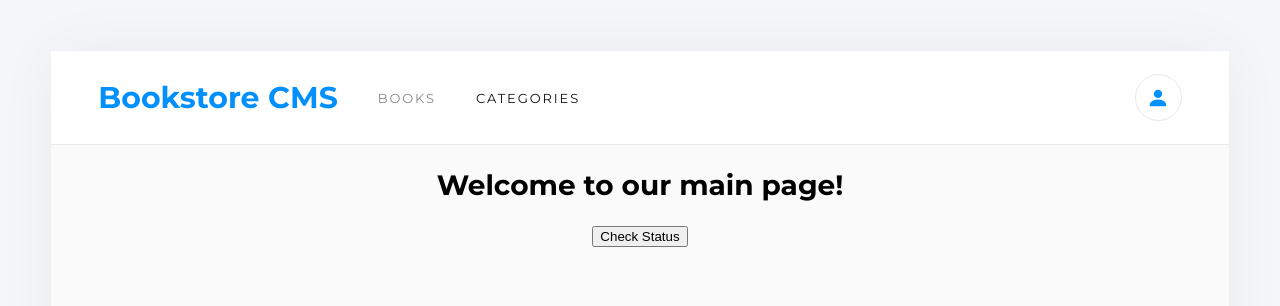
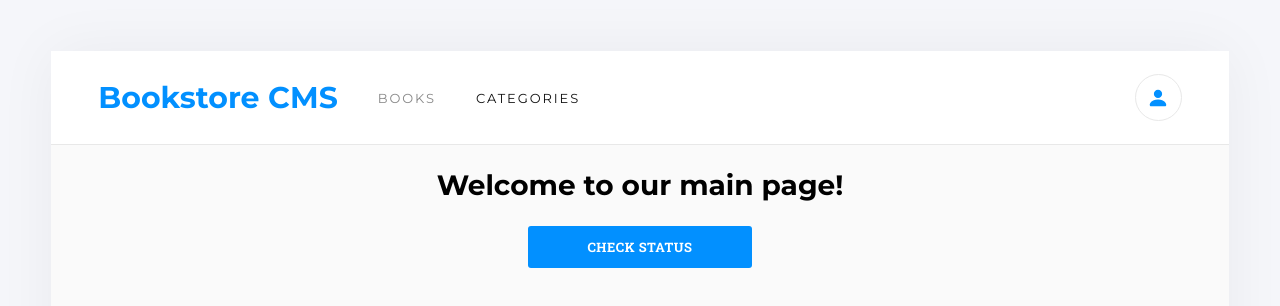
Before and after one commit to NelsonAraujo93/Bookstore, a React (Create React App) app: page /categories in a window 1280 px wide. Shown: the top 306 px of the page. Built offline with nearby package versions, Linux system fonts and the light colour scheme.

Commit message:
Add styles to Category component

```diff
--- a/src/components/Categories.js
+++ b/src/components/Categories.js
@@ -8,7 +8,15 @@ function Categories() {
   return (
     <div className={styles.homeContainer}>
       <h2 className={styles.h2}>Welcome to our main page!</h2>
-      <button type="button" onClick={() => { dispatch(checkStatus()); }}>Check Status</button>
+      <button
+        className={styles.primaryBtnBig}
+        type="button"
+        onClick={() => {
+          dispatch(checkStatus());
+        }}
+      >
+        Check Status
+      </button>
       <p className={styles.p}>
         {status}
       </p>
--- a/src/index.css
+++ b/src/index.css
@@ -6,11 +6,6 @@
 @font-face {
   font-family: 'Roboto-Slab';
   src: url('./assets/fonts/RobotoSlab-VariableFont_wght.ttf');
-}
-
-html {
-  height: 100vh;
-  width: 100vw;
 }
 
 body {
--- a/src/styles/Categories.module.css
+++ b/src/styles/Categories.module.css
@@ -19,3 +19,18 @@ p {
   padding: 0 60px;
   text-align: justify;
 }
+
+.primaryBtnBig {
+  cursor: pointer;
+  width: 20%;
+  padding: 12px;
+  border-radius: 3px;
+  background-color: #0290ff;
+  border: none;
+  letter-spacing: .5px;
+  color: #fff;
+  font-size: .813rem;
+  font-weight: 700;
+  font-family: 'Roboto-Slab', serif;
+  text-transform: uppercase;
+}
```
